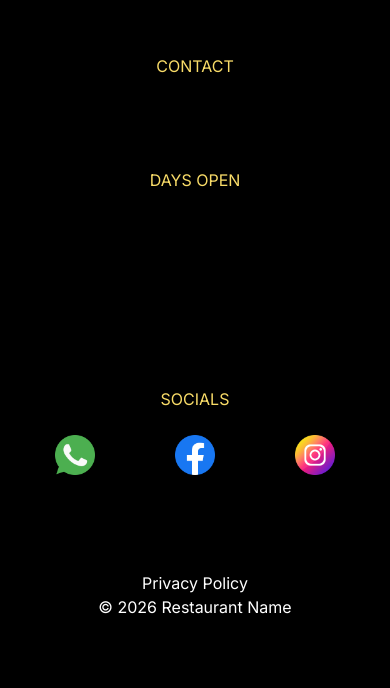
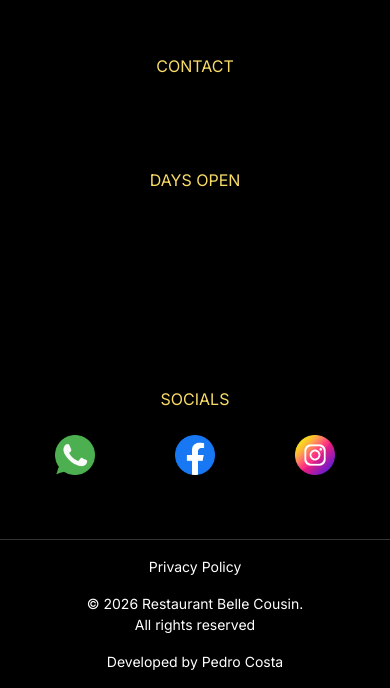
Before and after one commit to 18pedrinho02/restaurant, a React (Vite) app: page / in a window 390 px wide. Shown: the part 5757-6445 px from the top of the page. Before the commit the page ends 6408 px from the top, so only its background shows below. Built offline with nearby package versions, Linux system fonts and the light colour scheme; grey boxes are pictures that could not be loaded; a web font is replaced by a local one.

Commit message:
Bottom footer implementation. Some improvements

```diff
--- a/src/Components/Footer.jsx
+++ b/src/Components/Footer.jsx
@@ -3,9 +3,10 @@ import { Link } from "react-router-dom";
 
 const Footer = () => {
   return (
-    <footer style={{textAlign:"center", padding:"2rem 0"}}>
+    <footer className="footer-bottom">
       <Link to="/privacy-policy">Privacy Policy</Link>
-      <p>© 2026 Restaurant Name</p>
+      <p>© 2026 Restaurant Belle Cousin. All rights reserved</p>
+      <p>Developed by Pedro Costa</p>
     </footer>
   );
 };
--- a/src/index.css
+++ b/src/index.css
@@ -535,3 +535,23 @@ body {
 #contact .socials .icons img{
     max-width: 40px;
 }
+
+
+
+.footer-bottom {
+  display: flex;
+  justify-content: space-between;
+  align-items: center;
+  padding: 1rem 5rem;
+  font-size: 0.875rem;
+  color: #fff; /* or any color that matches your footer */
+  border-top: 1px solid rgba(255, 255, 255, 0.2); /* optional */
+}
+
+@media (max-width: 767px) {
+  .footer-bottom {
+    flex-direction: column; /* empilha os textos */
+    text-align: center; /* centraliza no mobile */
+    gap:1rem;
+  }
+}
```
